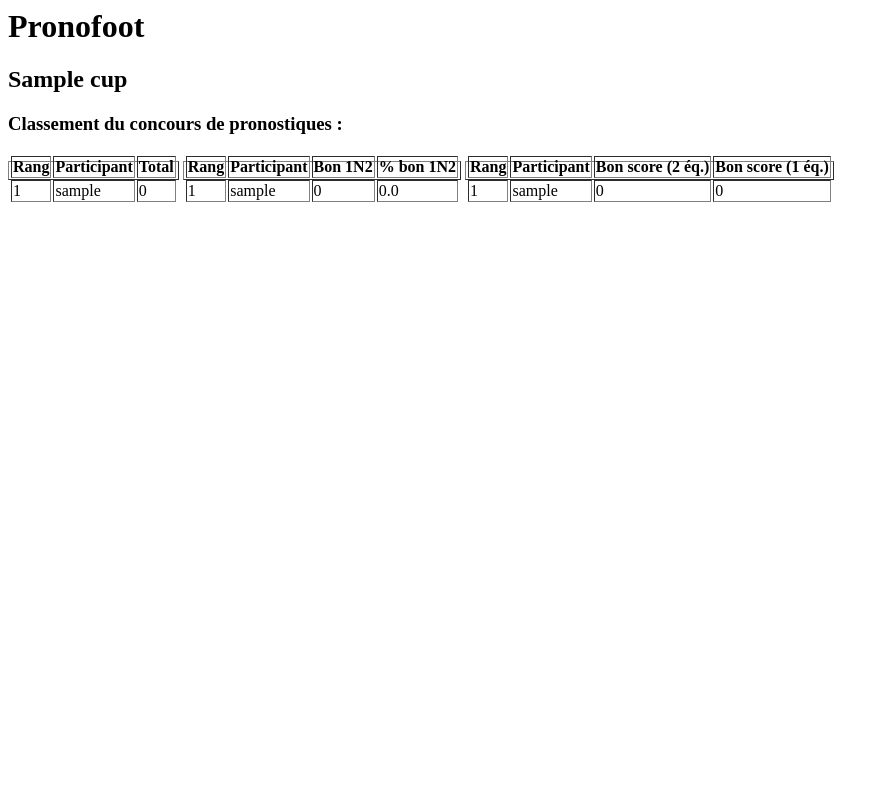
After one commit to spyladder/pronofoot, a Django app: page /pronos/1/rankings/ in a window 1280 px wide. The commit adds this page. Shown: the whole page, without its empty margins (0-889 px from the left). Run offline with Django 3.2, Linux system fonts and the light colour scheme; tables that the repository leaves empty hold one stand-in row (values such as "Sample post").

Commit message:
Added rankings view.

```diff
--- a/pronos/models.py
+++ b/pronos/models.py
@@ -119,6 +119,36 @@ class Pronostics(models.Model):
     score_prolong_b = models.SmallIntegerField(blank=True, null=True)
     tab_winner = models.CharField(max_length=1, blank=True, null=True)
 
+    def isGood1N2(self):
+        match_winner = self.match.getWinnerTeam()
+        ended_with_penalties = self.match.score_tab_a != None
+        if ended_with_penalties and match_winner == self.tab_winner:
+            return True
+        elif(self.score_a > self.score_b and match_winner == 'a' or
+             self.score_a < self.score_b and match_winner == 'b' or
+             self.score_a == self.score_b and match_winner == 'd'):
+
+            return True
+        else:
+            return False
+
+    def is2ScoresGood(self):
+        match_full_score_a = self.match.getFullScore('a')
+        match_full_score_b = self.match.getFullScore('b')
+        if self.score_a == match_full_score_a and self.score_b == match_full_score_b:
+            return True
+        else:
+            return False
+
+    def is1ScoreGood(self):
+        match_full_score_a = self.match.getFullScore('a')
+        match_full_score_b = self.match.getFullScore('b')
+        if (self.score_a == match_full_score_a and self.score_b != match_full_score_b or
+            self.score_a != match_full_score_a and self.score_b == match_full_score_b):
+            return True
+        else:
+            return False
+
     def getScore(self):
         POINTS_1N2 = {
             'group': 5, # Points if good winner found for a group match,
@@ -133,25 +163,13 @@ class Pronostics(models.Model):
             if self.match.phase != 'Phase de poules':
                 match_phase = 'final'
 
-            match_full_score_a = self.match.getFullScore('a')
-            match_full_score_b = self.match.getFullScore('b')
+            if self.isGood1N2():
+                score += POINTS_1N2[match_phase]
 
-            same_a = self.score_a == match_full_score_a
-            same_b = self.score_b == match_full_score_b
-            if same_a and same_b:
+            if self.is2ScoresGood():
                 score += POINTS_2_SCORES
-            elif same_a or same_b:
+            elif self.is1ScoreGood():
                 score += POINTS_1_SCORE
-
-            match_winner = self.match.getWinnerTeam()
-            ended_with_penalties = self.match.score_tab_a != None
-            if ended_with_penalties and match_winner == self.tab_winner:
-                score += POINTS_1N2[match_phase]
-            elif(self.score_a > self.score_b and match_winner == 'a' or
-                 self.score_a < self.score_b and match_winner == 'b' or
-                 self.score_a == self.score_b and match_winner == 'd'):
-
-                score += POINTS_1N2[match_phase]
 
             return score
 
--- a/pronos/templates/pronos/cup.html
+++ b/pronos/templates/pronos/cup.html
@@ -5,5 +5,6 @@
     <li><a href="{% url 'pronos:matches' cup_id %}">Calendrier et résultats des matches</a></li>
     <li><a href="{% url 'pronos:pronosEdit' cup_id %}">Editer mes pronostiques</a></li>
     <li><a href="{% url 'pronos:pronostics' cup_id %}">Consulter l'ensemble des pronostiques</a></li>
+    <li><a href="{% url 'pronos:rankings' cup_id %}">Classements des participants</a></li>
     <li><a href="{% url 'pronos:stats' cup_id %}">Statistiques</a></li>
 </ul>
--- /dev/null
+++ b/pronos/templates/pronos/rankings.html
@@ -0,0 +1,60 @@
+<html>
+<head>
+<style text/css>
+    table.inlineTable{
+        display:inline;
+    }
+</style>
+</head>
+<body>
+<h1>Pronofoot</h1>
+<h2>{{ cup_name }}</h2>
+<h3>Classement du concours de pronostiques :</h3>
+
+<table border="1" class=inlineTable>
+    <tr>
+        <th>Rang</th>
+        <th>Participant</th>
+        <th>Total</th>
+    </tr>
+    {% for user, points in general_rank_list %}
+        <tr>
+            <td>{{ forloop.counter }}</td>
+            <td>{{ user }}</td>
+            <td>{{ points }}</td>
+        </tr>
+    {% endfor %}
+</table>
+<table border="1" class=inlineTable>
+    <tr>
+        <th>Rang</th>
+        <th>Participant</th>
+        <th>Bon 1N2</th>
+        <th>% bon 1N2</th>
+    </tr>
+    {% for user, points, percent in good_1N2_rank_list %}
+        <tr>
+            <td>{{ forloop.counter }}</td>
+            <td>{{ user }}</td>
+            <td>{{ points }}</td>
+            <td>{{ percent }}</td>
+        </tr>
+    {% endfor %}
+</table>
+<table border="1" class=inlineTable>
+    <tr>
+        <th>Rang</th>
+        <th>Participant</th>
+        <th>Bon score (2 éq.)</th>
+        <th>Bon score (1 éq.)</th>
+    </tr>
+    {% for user, points2, points1 in good_score_rank_list %}
+        <tr>
+            <td>{{ forloop.counter }}</td>
+            <td>{{ user }}</td>
+            <td>{{ points2 }}</td>
+            <td>{{ points1 }}</td>
+        </tr>
+    {% endfor %}
+</table>
+</body>
--- a/pronos/urls.py
+++ b/pronos/urls.py
@@ -14,5 +14,6 @@ urlpatterns = [
     url(r'^(?P<cup_id>[0-9]+)/matches/$', views.matches, name='matches'),
     url(r'^(?P<cup_id>[0-9]+)/pronos_edit/$', views.pronosEdit, name='pronosEdit'),
     url(r'^(?P<cup_id>[0-9]+)/pronostics/$', views.pronostics, name='pronostics'),
+    url(r'^(?P<cup_id>[0-9]+)/rankings/$', views.rankings, name='rankings'),
     url(r'^(?P<cup_id>[0-9]+)/stats/$', views.stats, name='stats'),
 ]
--- a/pronos/views.py
+++ b/pronos/views.py
@@ -445,3 +445,85 @@ def pronostics(request, cup_id):
     context['match_list'] = match_list
 
     return render(request, 'pronos/pronostics.html', context)
+
+
+def rankings(request, cup_id):
+    cup_name = Cups.objects.get(pk=cup_id)
+    context = {
+        'cup_id': cup_id,
+        'cup_name': cup_name,
+    }
+
+    general_rank_list = []
+    good_1N2_rank_list = []
+    good_score_rank_list = []
+    pronos = Pronostics.objects.filter(match__cup=cup_id).order_by('user')
+
+    current_username = ""
+    current_score = 0
+    current_nb_good_1N2 = 0
+    current_nb_good_2_scores = 0
+    current_nb_good_1_score = 0
+    current_user_nb_pronos = 0
+    for prono in pronos:
+        if current_username == "":
+            current_username = prono.user.username
+            current_score = prono.getScore()
+            if prono.isGood1N2():
+                current_nb_good_1N2 = 1
+
+            if prono.is2ScoresGood():
+                current_nb_good_2_scores = 1
+            elif prono.is1ScoreGood():
+                current_nb_good_1_score = 1
+        elif current_username == prono.user.username:
+            current_score += prono.getScore()
+            if prono.isGood1N2():
+                current_nb_good_1N2 += 1
+
+            if prono.is2ScoresGood():
+                current_nb_good_2_scores += 1
+            elif prono.is1ScoreGood():
+                current_nb_good_1_score += 1
+        else:
+            general_rank_list.append((current_username, current_score))
+
+            nb_pronos_percent = 100 * current_nb_good_1N2 / current_user_nb_pronos
+            good_1N2_rank_list.append((current_username, current_nb_good_1N2, nb_pronos_percent))
+
+            good_score_rank_list.append(
+                (current_username, current_nb_good_2_scores, current_nb_good_1_score))
+
+            current_username = prono.user.username
+            current_score = prono.getScore()
+            current_user_nb_pronos = 0
+            current_nb_good_1N2 = 0
+            current_nb_good_2_scores = 0
+            current_nb_good_1_score = 0
+            if prono.isGood1N2():
+                current_nb_good_1N2 = 1
+
+            if prono.is2ScoresGood():
+                current_nb_good_2_scores = 1
+            elif prono.is1ScoreGood():
+                current_nb_good_1_score = 1
+
+        current_user_nb_pronos += 1
+
+    general_rank_list.append((current_username, current_score))
+
+    nb_pronos_percent = 100 * current_nb_good_1N2 / current_user_nb_pronos
+    good_1N2_rank_list.append((current_username, current_nb_good_1N2, nb_pronos_percent))
+
+    good_score_rank_list.append(
+        (current_username, current_nb_good_2_scores, current_nb_good_1_score))
+
+    general_rank_list.sort(key=lambda col: col[1], reverse=True)
+    good_1N2_rank_list.sort(key=lambda col: col[1], reverse=True)
+    good_score_rank_list.sort(key=lambda cols: cols[1]*1000+cols[2], reverse=True)
+
+    context['general_rank_list'] = general_rank_list
+    context['good_1N2_rank_list'] = good_1N2_rank_list
+    context['good_score_rank_list'] = good_score_rank_list
+
+    return render(request, 'pronos/rankings.html', context)
```
